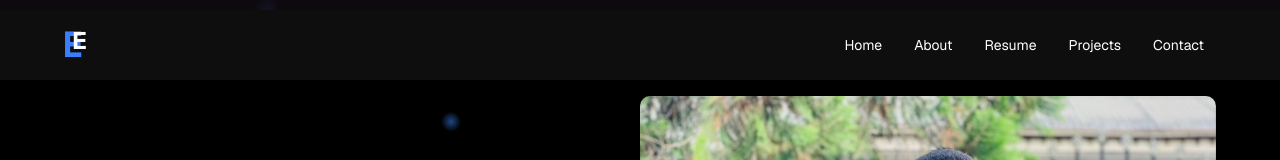
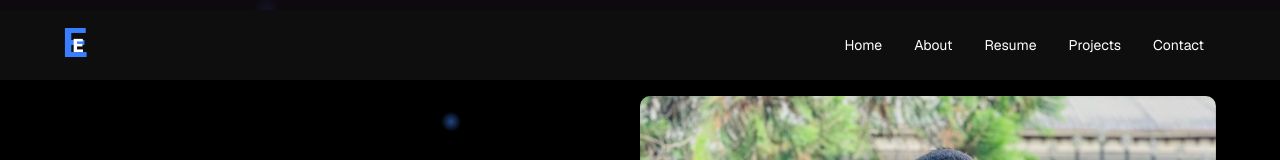
Before and after one commit to emmerson121/portfoliosite, a Next.js app: page / in a window 1280 px wide. Shown: the top 160 px of the page. Built offline with nearby package versions, Linux system fonts and the light colour scheme.

Commit message:
icon adjustment

```diff
--- a/app/components/navmenu.tsx
+++ b/app/components/navmenu.tsx
@@ -22,7 +22,7 @@ const [toggle, setToggle] = useState<boolean>(true);
           <div className="flex items-center bg-[#0e0e0e] w-full p-[20px] mt-[10px] h-[70px] md:w-full relative xl:px-[60px]">
 
       <div className="w-screen flex items-center gap-[15px] pl-3">
-        <Link href="/" className="font-sans text-lg md:text-2xl font-bold relative"><span className="absolute">E</span><span className="font-mono text-[#397eff] font-bold text-3xl md:text-4xl ml-[-10px]">E</span></Link>
+        <Link href="/" className="logo"><span className="logo1">E</span><span className="logo2">E</span></Link>
         </div>
 
         <div className="hidden md:flex lg:gap-8 md:gap-6 text-white font-sans md:text-sm p-4">
@@ -43,7 +43,7 @@ const [toggle, setToggle] = useState<boolean>(true);
     <div className="w-full h-full bg-[#0e0e0e] text-base font-bold text-white rounded-md backdrop-blur-[25px]">
       <div className="flex justify-between items-center bg-[#0e0e0e] w-full p-6 mt-[10px] h-[70px] relative rounded-md">
         <div className="px-2">
-        <Link href="/" className="font-sans text-lg md:text-2xl font-bold relative"><span className="absolute">E</span><span className="font-mono text-[#397eff] font-bold text-3xl md:text-4xl ml-[-10px]">E</span></Link>
+        <Link href="/" className="logo"><span className="logo1">E</span><span className="logo2">E</span></Link>
         </div>
         <div className="w-[40px] md:hidden h-auto text-[20px]"><FontAwesomeIcon onClick={closeModal} className="text-white p-4" icon={faXmark} /></div>
       </div>
--- a/app/components/styles.css
+++ b/app/components/styles.css
@@ -3,6 +3,10 @@
     font-family: Verdana, Geneva, Tahoma, sans-serif;
     font-size: 18px;
     font-weight: bold;
+}
+
+.logo span{
+    position: absolute;
 }
 
 @media(max-width: 768px){
--- a/app/globals.css
+++ b/app/globals.css
@@ -30,3 +30,23 @@ body {
   color: var(--foreground);
   font-family: Arial, Helvetica, sans-serif;
 }
+
+.logo{
+    position: relative;
+    font-family: Verdana, Geneva, Tahoma, sans-serif;
+    font-size: 18px;
+    font-weight: bold;
+}
+
+.logo1{
+    position: absolute;
+    margin-top: 20px;
+}
+
+.logo2{
+    color: #397eff;
+    font-family: monospace;
+    font-weight: bold;
+    font-size: 44px;
+    margin-left: -10px;
+}
--- a/app/page.tsx
+++ b/app/page.tsx
@@ -15,6 +15,7 @@ import ClientReviews from "./components/ClientsReviews";
 import NavMenu from "./components/navmenu";
 import AnimatedBubbles from "./components/AnimatedBubbles";
 import AnimatedText from "./components/AnimatedText";
+
 
 export default function Home() {
   return (
@@ -248,34 +249,6 @@ export default function Home() {
 
       <div>
         <Contact />
-        {/* <form className="wrap">
-          <div className="bg-[#0e0e0e] p-8 rounded-lg">
-
-            <div className="text-2xl font-bold text-left mb-6">Get in touch</div>
-
-          <div className="pb-6">
-          <input className="p-2 w-[360px] h-auto border rounded-md border-white" type="text" placeholder="Enter name" name="name" required/>
-          </div>
-
-
-          <div className="pb-6">
-          <input className="p-2 w-[360px] h-auto border rounded-md border-white" type="email" placeholder="Enter email" required/>
-          </div>
-
-          <div className="pb-6">
-          <input className="p-2 w-[360px] h-auto border rounded-md border-white" type="tel" maxLength={11} placeholder="Phone" required/>
-          </div>
-
-          <div className="pb-6">
-          <textarea className="p-2 w-[360px] h-[100px] border rounded-md border-white" placeholder="Enter message..." required></textarea>
-          </div>
-
-          <div className="">
-          <button className="bg-[#1e1eefe3] p-2 w-[100px] h-auto rounded-md" id="send">Send</button>
-          </div>
-
-          </div>
-        </form> */}
       </div>
       </div>
     </section>
@@ -284,7 +257,7 @@ export default function Home() {
 {/* Footer section */}
     <footer className="bg-[#0e0e0e] w-full md:w-full h-auto p-[20px] mt-28 md:mt-42 xl:px-[60px]">
       <div className="flex justify-between items-center pl-3">
-      <div className="font-sans text-lg md:text-2xl font-bold relative logo"><span className="absolute">E</span><span className="font-mono text-[#397eff] font-bold text-3xl md:text-4xl ml-[-10px]">E</span></div>
+      <div className="logo"><span className="logo1">E</span><span className="logo2">E</span></div>
 
         <div className="flex justify-between items-center gap-2.5 md:gap-4">
           <div className="p-1.5 md:p-2 rounded-full bg-white/10 transition-all hover:bg-[#397eff]"><a href="mailto:emmanuelebiefie7@gmail.com"><svg className="w-[17px] md:w-[22px] h-full" xmlns="http://www.w3.org/2000/svg" viewBox="0 0 640 640"><path d="M125.4 128C91.5 128 64 155.5 64 189.4C64 190.3 64 191.1 64.1 192L64 192L64 448C64 483.3 92.7 512 128 512L512 512C547.3 512 576 483.3 576 448L576 192L575.9 192C575.9 191.1 576 190.3 576 189.4C576 155.5 548.5 128 514.6 128L125.4 128zM528 256.3L528 448C528 456.8 520.8 464 512 464L128 464C119.2 464 112 456.8 112 448L112 256.3L266.8 373.7C298.2 397.6 341.7 397.6 373.2 373.7L528 256.3zM112 189.4C112 182 118 176 125.4 176L514.6 176C522 176 528 182 528 189.4C528 193.6 526 197.6 522.7 200.1L344.2 335.5C329.9 346.3 310.1 346.3 295.8 335.5L117.3 200.1C114 197.6 112 193.6 112 189.4z" fill="white"/></svg></a></div>
@@ -299,9 +272,7 @@ export default function Home() {
 
       <br />
 
-      {/* <div className="border border-1px-solid-white mt-10 mb-10 w-full"></div> */}
-
-      <div className="text-center text-[8px] mt-4 md:mt-2 md:font-[200]">Designed & Built by <span className="font-bold text-sm md:text-[16px]">Emmanuel <span className="text-[#397eff]">Ebiefie</span></span> - Front-End Developer</div>
+      <div className="text-center text-[8px] mt-4 md:mt-2 md:font-[200]">Built by <span className="font-bold text-sm md:text-[16px]">Emmanuel <span className="text-[#397eff]">Ebiefie</span></span> - Front-End Developer</div>
       {/* <p className="text-center text-xs">&copy; 2025 Emmanuel Ebiefie. All rights reserved.</p> */}
     </footer>
     </div>
```
Also changed, not shown: app/components/style.css (added).
